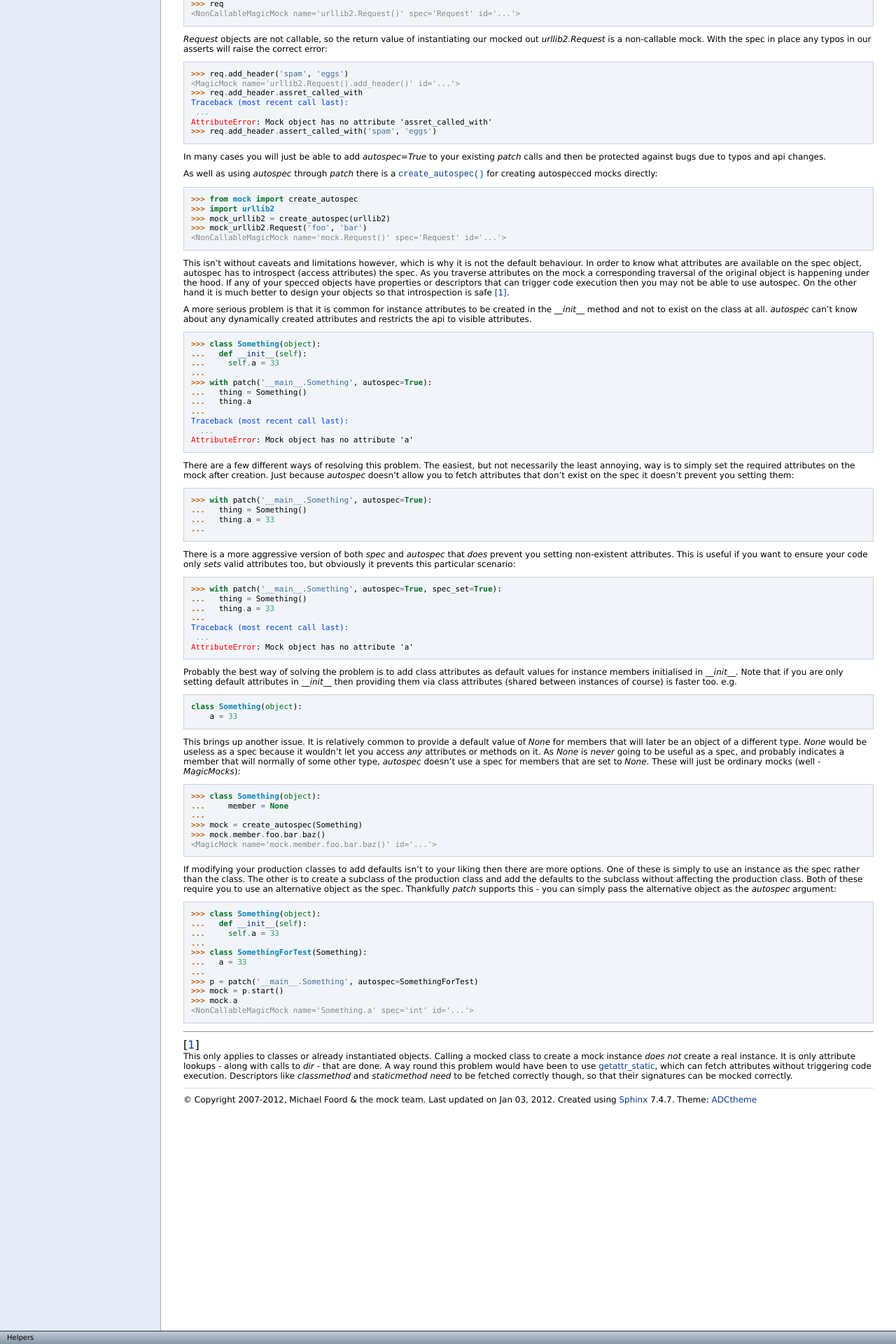
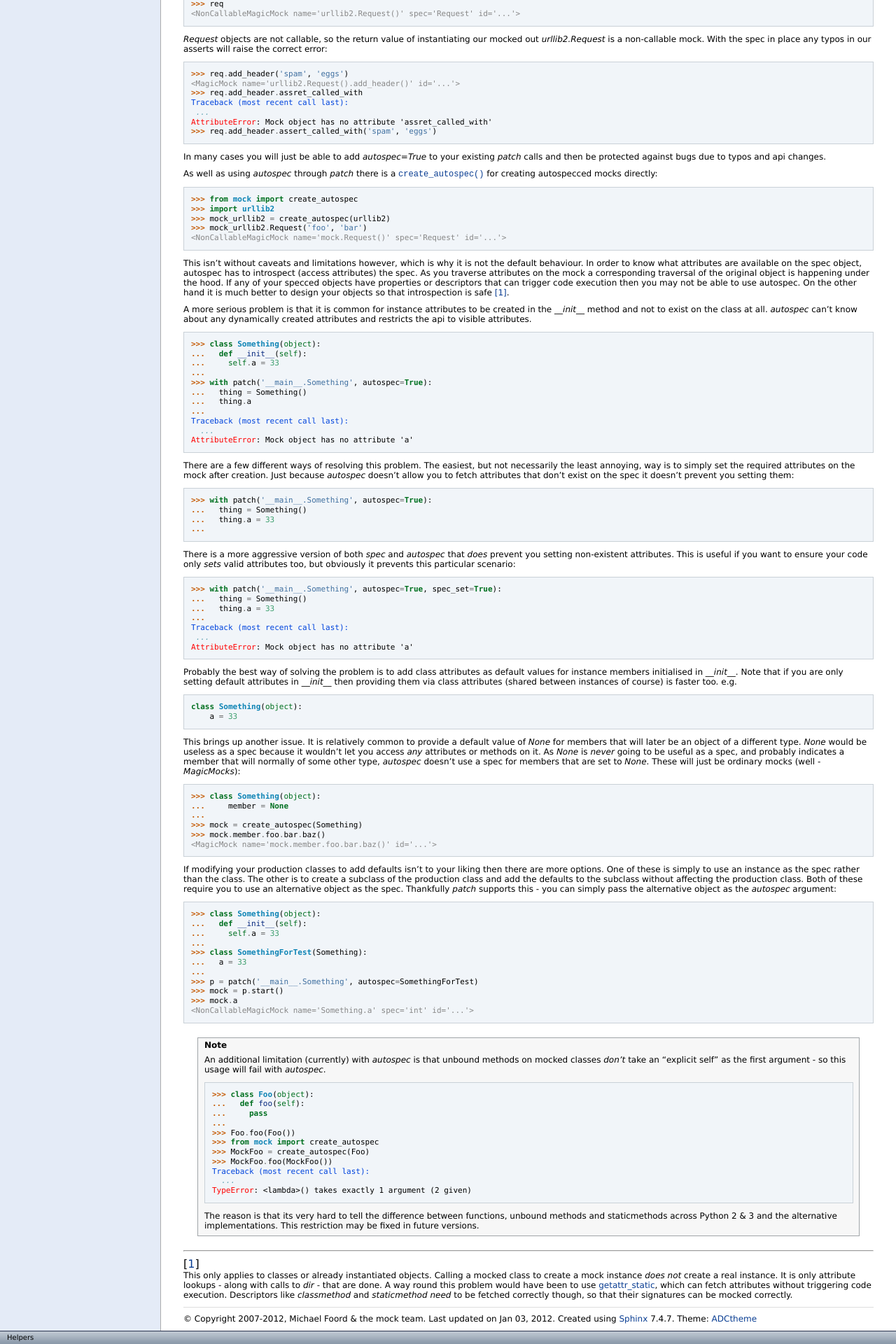
Before and after one commit to testing-cabal/mock, a Sphinx documentation site: the page built from docs/helpers.txt, in a window 1280 px wide. Shown: the part 2738-4658 px from the top of the page at 70% size. Built offline with Sphinx 7.4.7, drawn with Linux system fonts in a browser that asks for light colours.

Commit message:
Note and expectedFailure test for autospec and unbound methods

```diff
--- a/docs/helpers.txt
+++ b/docs/helpers.txt
@@ -389,6 +389,30 @@ alternative object as the `autospec` argument:
     >>> mock.a
     <NonCallableMagicMock name='Something.a' spec='int' id='...'>
 
+.. note::
+
+    An additional limitation (currently) with `autospec` is that unbound
+    methods on mocked classes *don't* take an "explicit self" as the first
+    argument - so this usage will fail with `autospec`.
+
+    .. doctest::
+
+        >>> class Foo(object):
+        ...   def foo(self):
+        ...     pass
+        ...
+        >>> Foo.foo(Foo())
+        >>> from mock import create_autospec
+        >>> MockFoo = create_autospec(Foo)
+        >>> MockFoo.foo(MockFoo())
+        Traceback (most recent call last):
+          ...
+        TypeError: <lambda>() takes exactly 1 argument (2 given)
+
+    The reason is that its very hard to tell the difference between functions,
+    unbound methods and staticmethods across Python 2 & 3 and the alternative
+    implementations. This restriction may be fixed in future versions.
+
 
 ------
 
--- a/docs/index.txt
+++ b/docs/index.txt
@@ -327,10 +327,10 @@ Tests
 =====
 
 Mock uses `unittest2 <http://pypi.python.org/pypi/unittest2>`_ for its own
-test suite. In order to run it, use the ``unit2`` script that comes with
-``unittest2`` module on a checkout of the source repository:
+test suite. In order to run it, use the `unit2` script that comes with
+`unittest2` module on a checkout of the source repository:
 
-   ``unit2 discover``
+   `unit2 discover`
 
 If you have `setuptools <http://pypi.python.org/pypi/distribute>`_ as well as
 unittest2 you can run:
```
Also changed, not shown: 1 other file.
